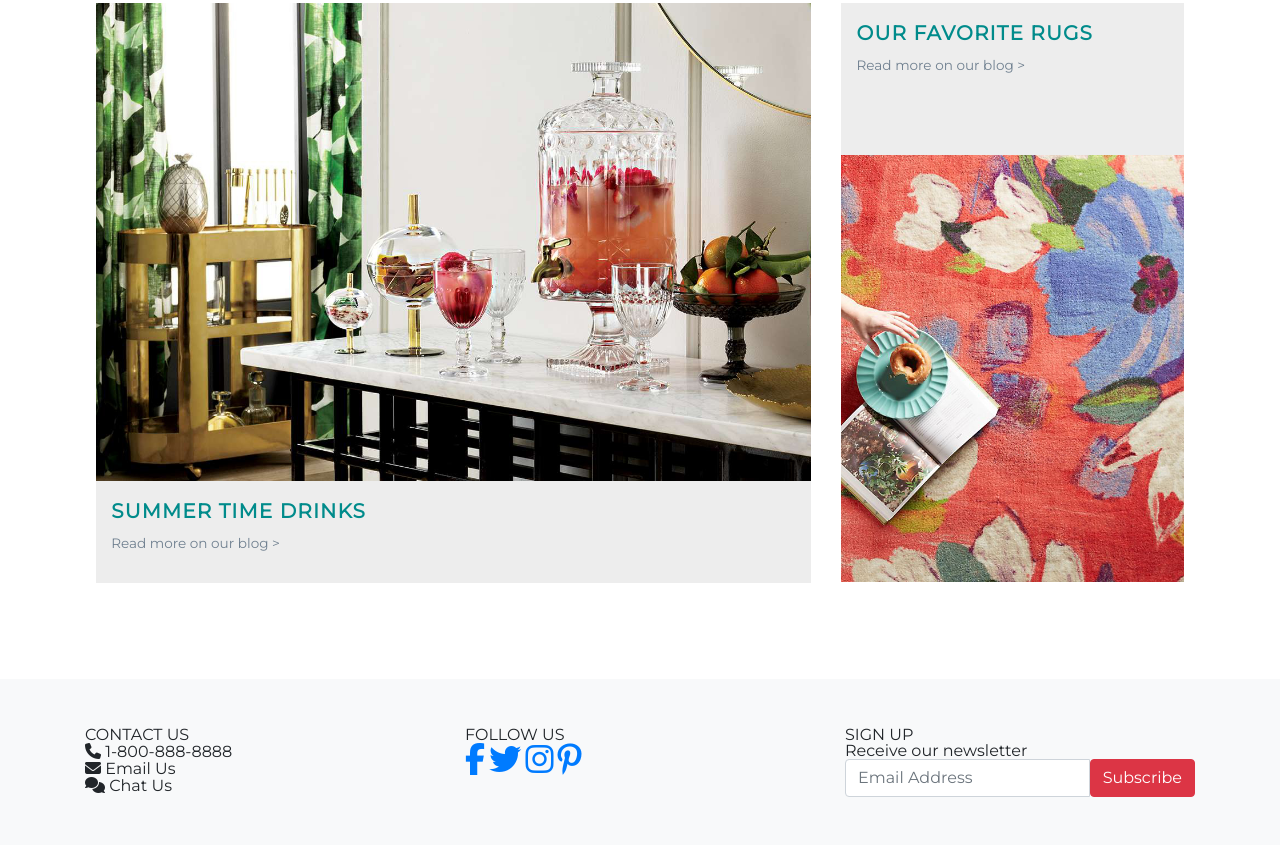
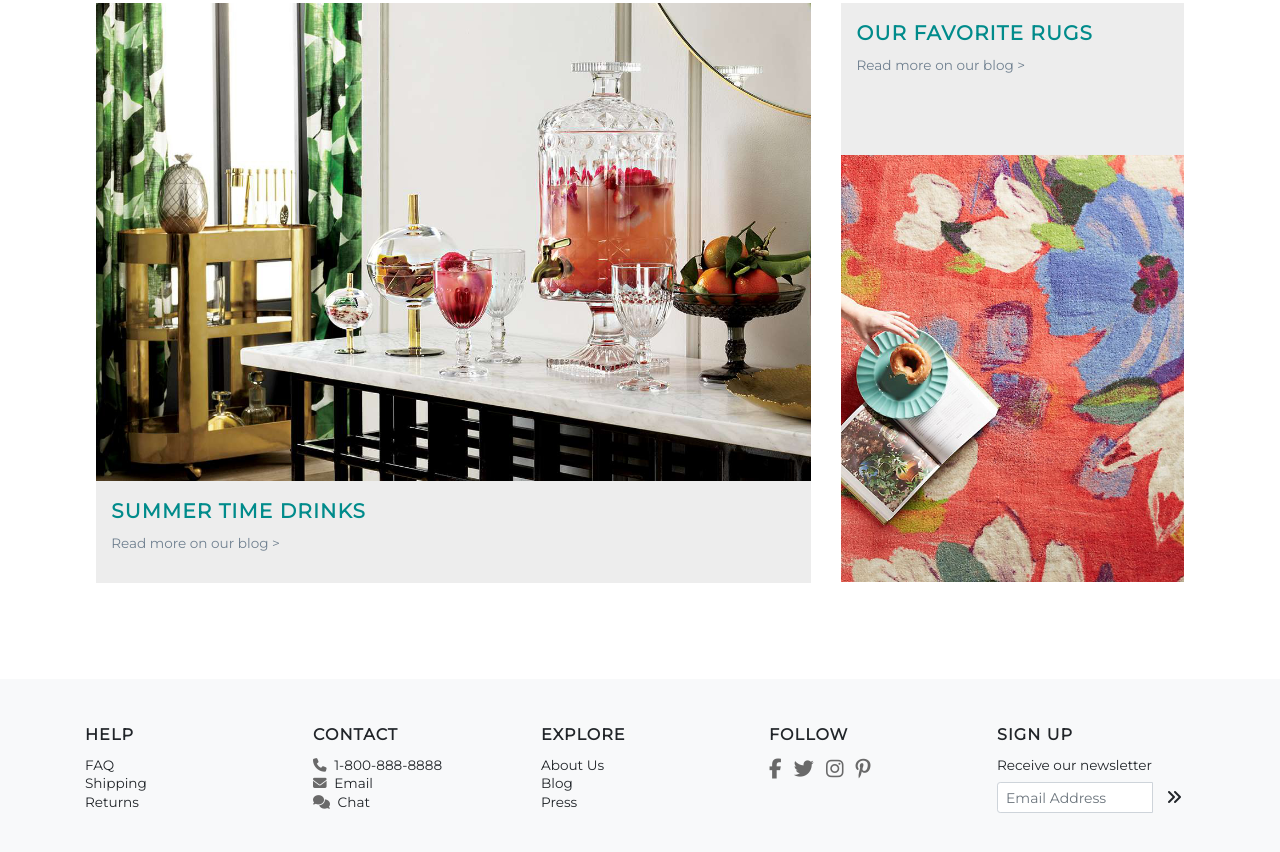
Before and after one commit to pmarcheselli/moderne, a plain HTML site: page index.html in a window 1280 px wide. Shown: the part 2354-3206 px from the top of the page. Drawn offline with nearby package versions, Linux system fonts and the light colour scheme.

Commit message:
styled footer and added more info sections

```diff
--- a/index.html
+++ b/index.html
@@ -161,21 +161,34 @@
   <footer class="bg-light">
     <div class="container footer-inner">
       <div class="row">
-        <div class="col-sm">
-          <div>
-            <h4>CONTACT US</h4>
+        <div class="col-sm help">
+          <h4>HELP</h4>
+          <ul>
+            <li>FAQ</li>
+            <li>Shipping</li>
+            <li>Returns</li>
+          </ul>
+        </div>
+        <div class="col-sm contact">
+          <h4>CONTACT</h4>
           <div>
             <ul>
               <li><i class="fa fa-phone" aria-hidden="true"></i> 1-800-888-8888 </li>
-              <li><i class="fa fa-envelope" aria-hidden="true"></i> Email Us</li>
-              <li><i class="fa fa-comments" aria-hidden="true"></i> Chat Us</li>
+              <li><i class="fa fa-envelope" aria-hidden="true"></i> Email</li>
+              <li><i class="fa fa-comments" aria-hidden="true"></i> Chat</li>
              </ul>
           </div>
         </div>
+        <div class="col-sm explore">
+          <h4>EXPLORE</h4>
+          <ul>
+            <li>About Us</li>
+            <li>Blog</li>
+            <li>Press</li>
+          </ul>
         </div>
-        <div class="col-sm">
-          <div>
-            <h4>FOLLOW US</h4>
+        <div class="col-sm follow">
+          <h4>FOLLOW</h4>
           <div>
             <a href="https://www.facebook.com" target="_blank"><i class="fa fa-facebook-f fa-2x"></i></a>
             <a href="https://twitter.com" target="_blank"><i class="fa fa-twitter fa-2x" aria-hidden="true"></i></a>
@@ -183,15 +196,14 @@
             <a href="https://pinterest.com" target="_blank"><i class="fa fa-pinterest-p fa-2x" aria-hidden="true"></i></a>
           </div>
         </div>
-        </div>
-        <div class="col-sm">
+        <div class="col-sm sign-up">
           <h4>SIGN UP</h4>
           <p>Receive our newsletter</p>
           <form class="form-inline">
-            <div class="input-group">
+            <div class="input-group input-group-sm">
               <input type="email" class="form-control" size="50" placeholder="Email Address" required>
               <div class="input-group-btn">
-                <button type="button" class="btn btn-danger">Subscribe</button>
+                <button type="button" class="btn btn-light"><i class="fa fa-angle-double-right" aria-hidden="true"></i></button>
               </div>
             </div>
           </form>
--- a/styles/styles.scss
+++ b/styles/styles.scss
@@ -138,6 +138,52 @@ footer {
   margin-top: 3rem;
   .footer-inner {
     padding-top: 3rem;
-    padding-bottom: 3rem;
+    padding-bottom: 5rem;
+    h4 {
+      font-size: 1rem;
+      letter-spacing: 1.10px;
+      font-weight: bold;
+      padding-bottom: 1rem;
+    }
   }
 }
+
+.help {
+  li {
+    font-size: 0.85rem;
+    padding-bottom: 5px;
+  }
+}
+
+.contact {
+  li {
+    font-size: 0.85rem;
+    padding-bottom: 5px;
+  }
+    i {
+      color: dimgrey;
+      padding-right: 4px;
+  }
+}
+
+.explore {
+  li {
+    font-size: 0.85rem;
+    padding-bottom: 5px;
+  }
+}
+
+.follow {
+  i {
+    color: dimgray;
+    padding-right: 8px;
+    font-size: 1.25rem;
+  }
+}
+
+.sign-up {
+  p {
+    font-size: 0.85rem;
+    padding-bottom: 10px;
+  }
+}
```
Also changed, not shown: styles/styles.css, 1 other file. Lines whose indentation alone changed are shown as unchanged.
